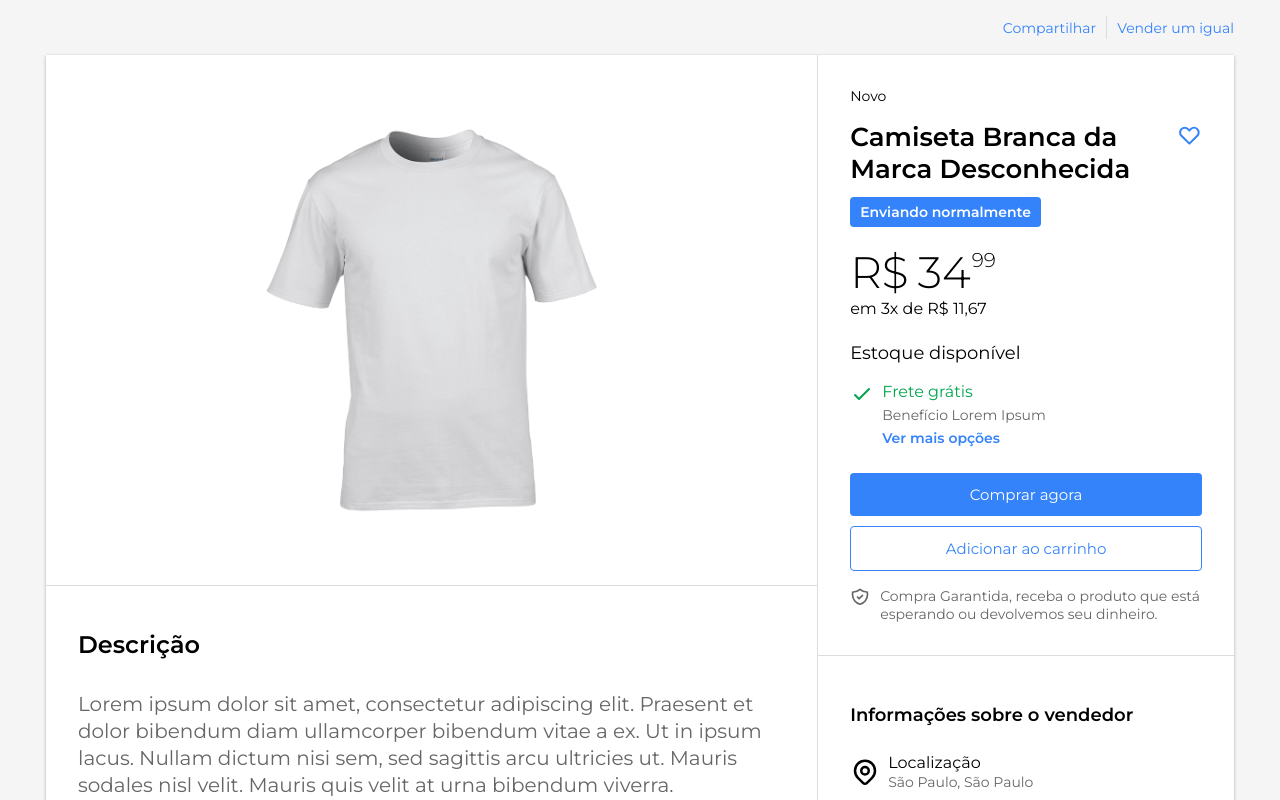
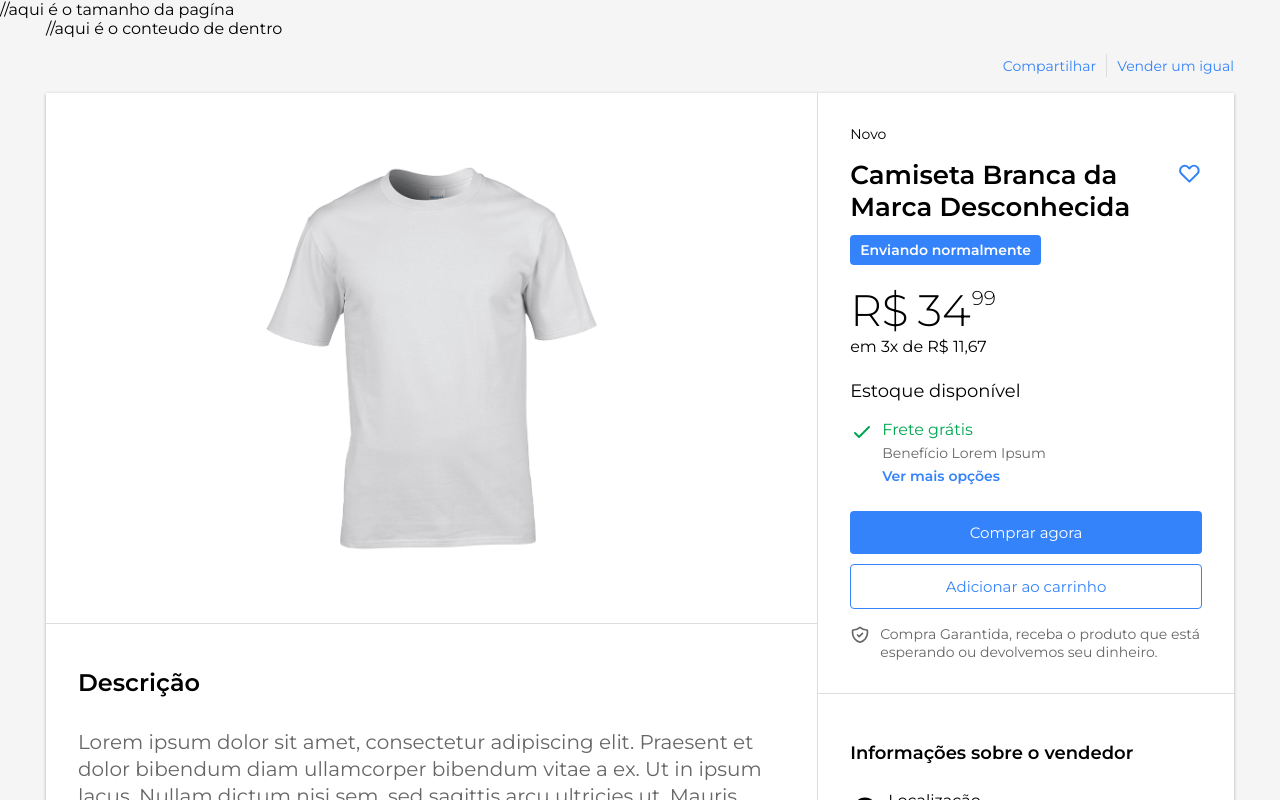
Before and after one commit to MarcosT-800/Clone-MercadoLivre, a React (Create React App) app in the folder Clone-MercadoLivre/: page / in a window 1280 px wide. Shown: the top 800 px of the page. Built offline with nearby package versions, Linux system fonts and the light colour scheme; the HTML template or start-up script is replaced by a standard one.

Commit message:
Update index.tsx

```diff
--- a/Clone-MercadoLivre/src/components/Layout/index.tsx
+++ b/Clone-MercadoLivre/src/components/Layout/index.tsx
@@ -6,9 +6,9 @@ import { Container, Wrapper } from "./styles";
 
 const Layout: React.FC = () => {
   return (
-    <Container>
-      <Wrapper>
-        <Product />
+    <Container> //aqui é o tamanho da pagína
+      <Wrapper> //aqui é o conteudo de dentro
+        <Product />// aqui será o produto
       </Wrapper>
     </Container>
   );
```
